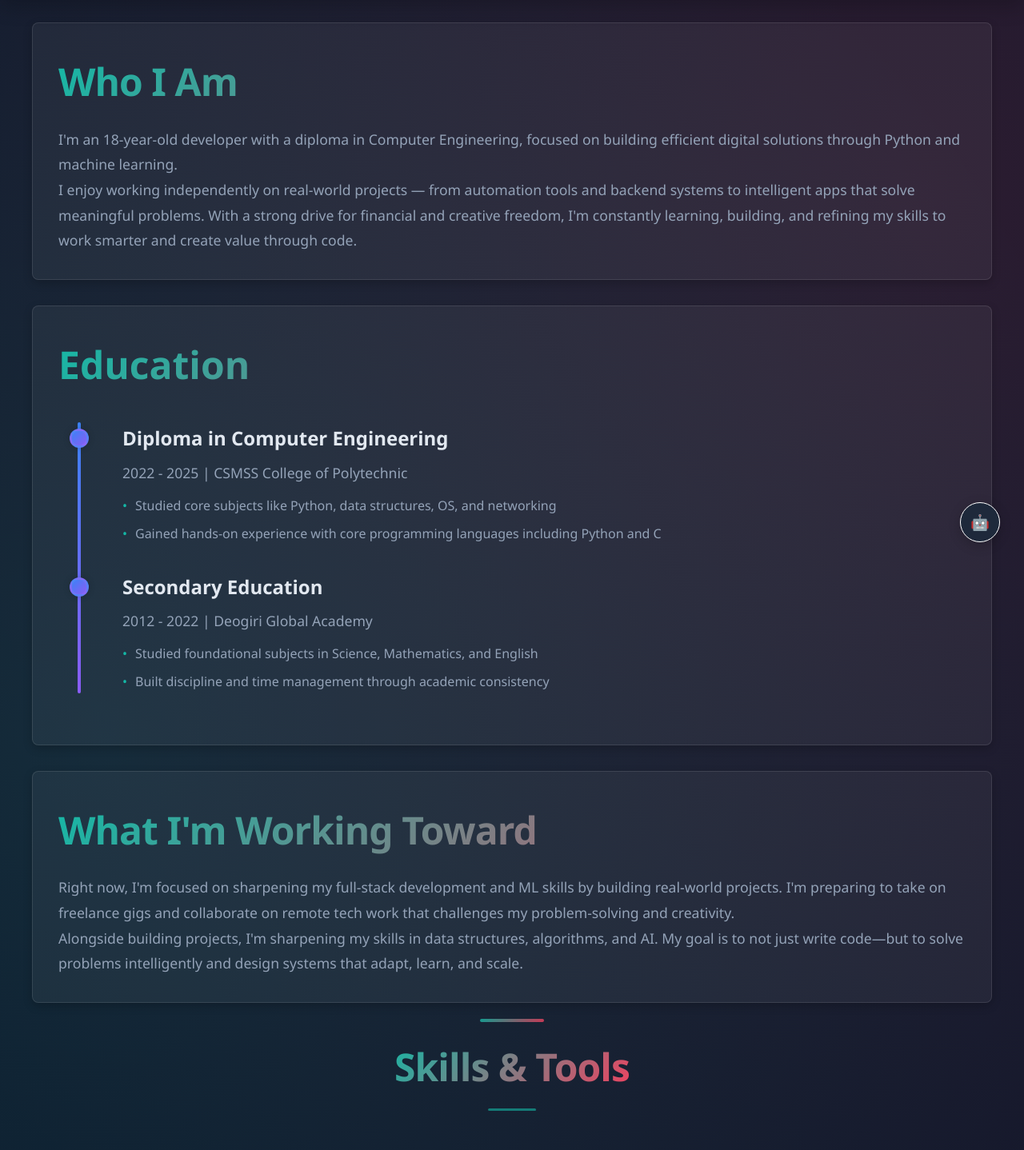
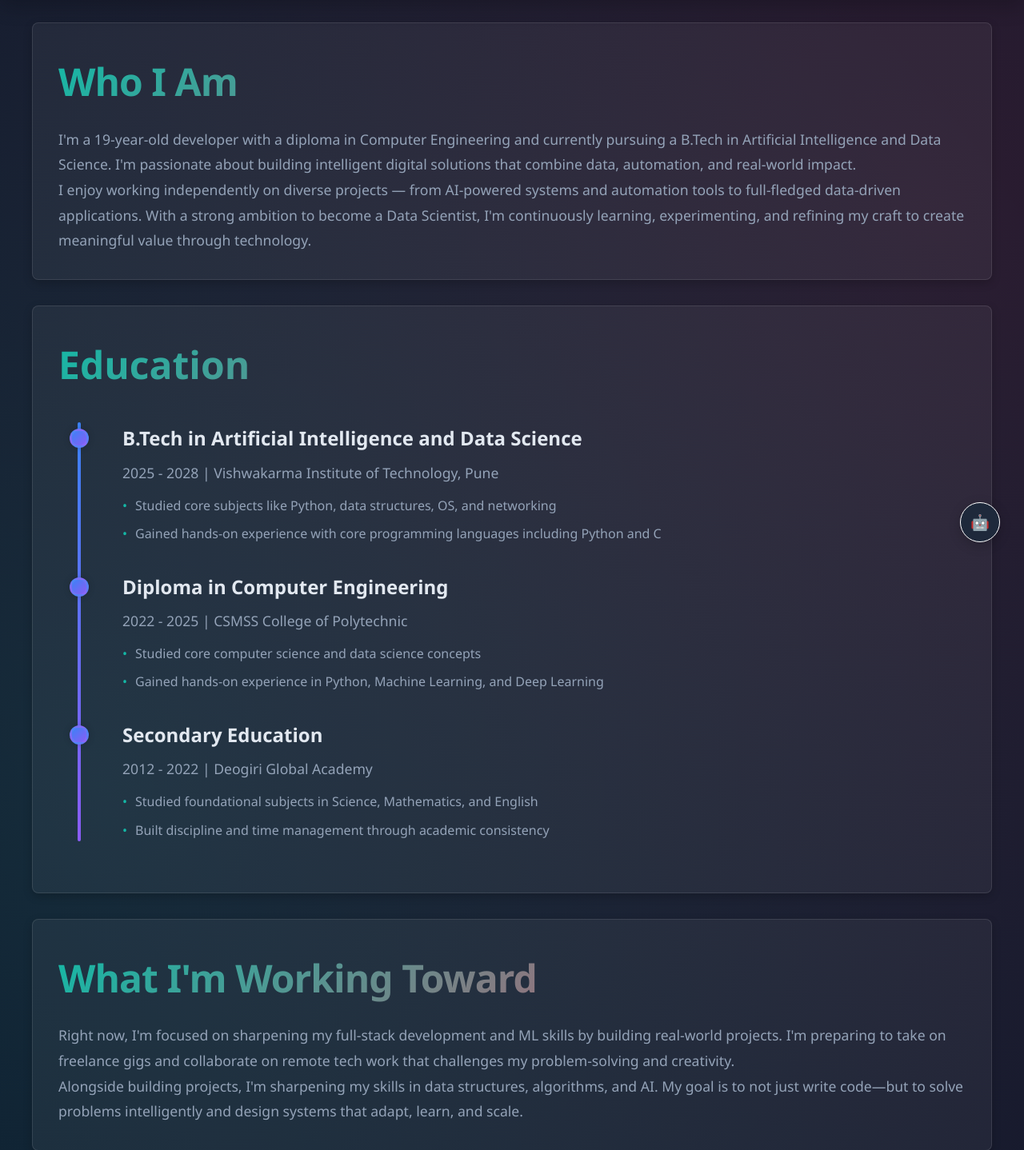
Before and after one commit to Om-Varma12/Personal-Portfolio, a Flask app: page /about in a window 1280 px wide. Shown: the part 92-1530 px from the top of the page at 80% size. Run offline with Flask 3, Linux system fonts and the light colour scheme.

Commit message:
about page done

```diff
--- a/templates/about.html
+++ b/templates/about.html
@@ -7,11 +7,13 @@ About
 {% block content %}
 <section class="about-section animate-on-scroll">
     <h1>Who I Am</h1>
-    <p>I'm an 18-year-old developer with a diploma in Computer Engineering, focused on building efficient digital
-        solutions through Python and machine learning.</p>
-    <p>I enjoy working independently on real-world projects — from automation tools and backend systems to intelligent
-        apps that solve meaningful problems. With a strong drive for financial and creative freedom, I'm constantly
-        learning, building, and refining my skills to work smarter and create value through code.</p>
+    <p>I'm a 19-year-old developer with a diploma in Computer Engineering and currently pursuing a B.Tech in Artificial Intelligence and Data Science.
+        I'm passionate about building intelligent digital solutions that combine data, automation, and real-world impact.</p>
+
+    <p>I enjoy working independently on diverse projects — from AI-powered systems and automation tools to full-fledged data-driven applications.
+        With a strong ambition to become a Data Scientist, I'm continuously learning, experimenting, and refining my craft to create meaningful value
+        through technology.</p>
+
 </section>
 
 <section class="education-section animate-on-scroll">
@@ -20,11 +22,21 @@ About
         <div class="timeline-line"></div>
         <div class="edu-entry">
             <div class="timeline-circle"></div>
+            <h3>B.Tech in Artificial Intelligence and Data Science</h3>
+            <p>2025 - 2028 | Vishwakarma Institute of Technology, Pune</p>
+            <ul>
+                <li>Studied core subjects like Python, data structures, OS, and networking</li>
+                <li>Gained hands-on experience with core programming languages including Python and C</li>
+            </ul>
+        </div>
+        <div class="edu-entry">
+            <div class="timeline-circle"></div>
             <h3>Diploma in Computer Engineering</h3>
             <p>2022 - 2025 | CSMSS College of Polytechnic</p>
             <ul>
-                <li>Studied core subjects like Python, data structures, OS, and networking</li>
-                <li>Gained hands-on experience with core programming languages including Python and C</li>
+                <li>Studied core computer science and data science concepts</li>
+                <li>Gained hands-on experience in Python, Machine Learning, and Deep Learning</li>
+
             </ul>
         </div>
         <div class="edu-entry">
```
